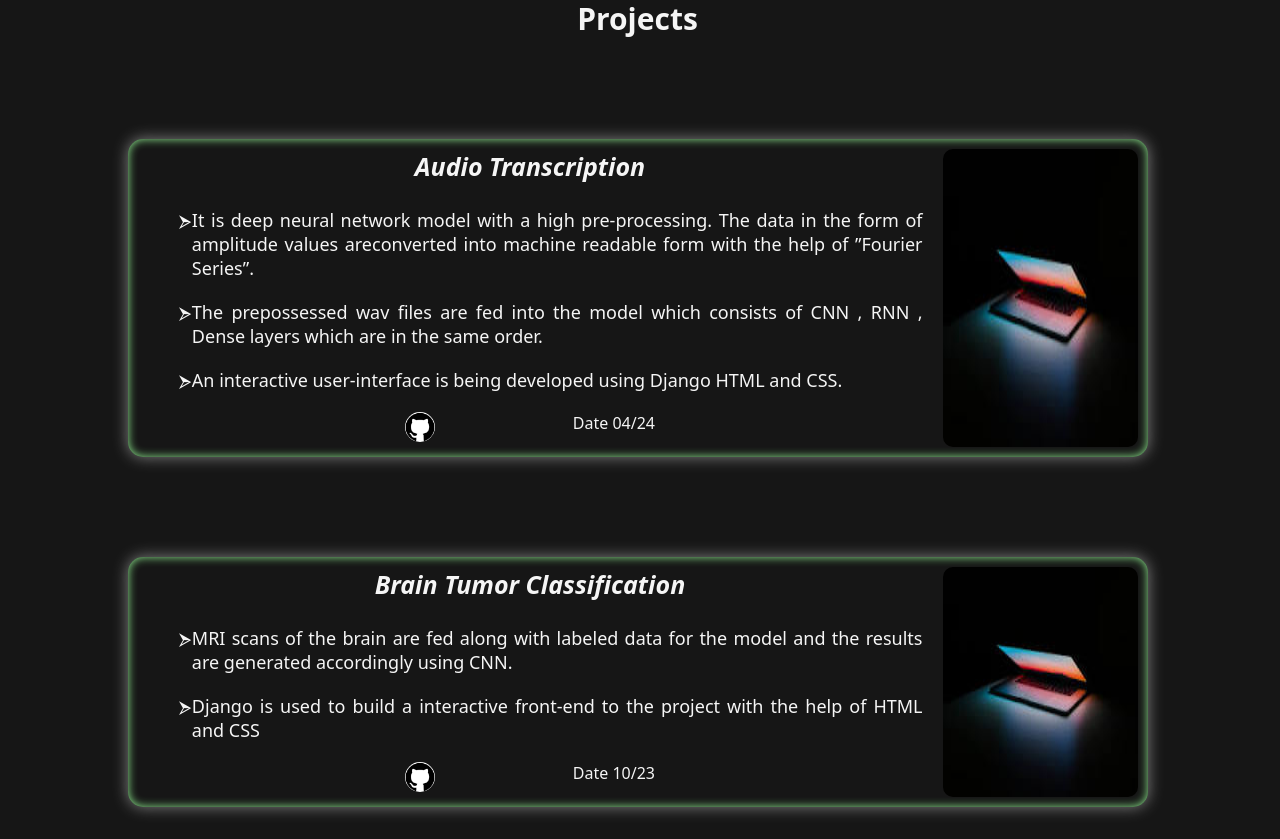
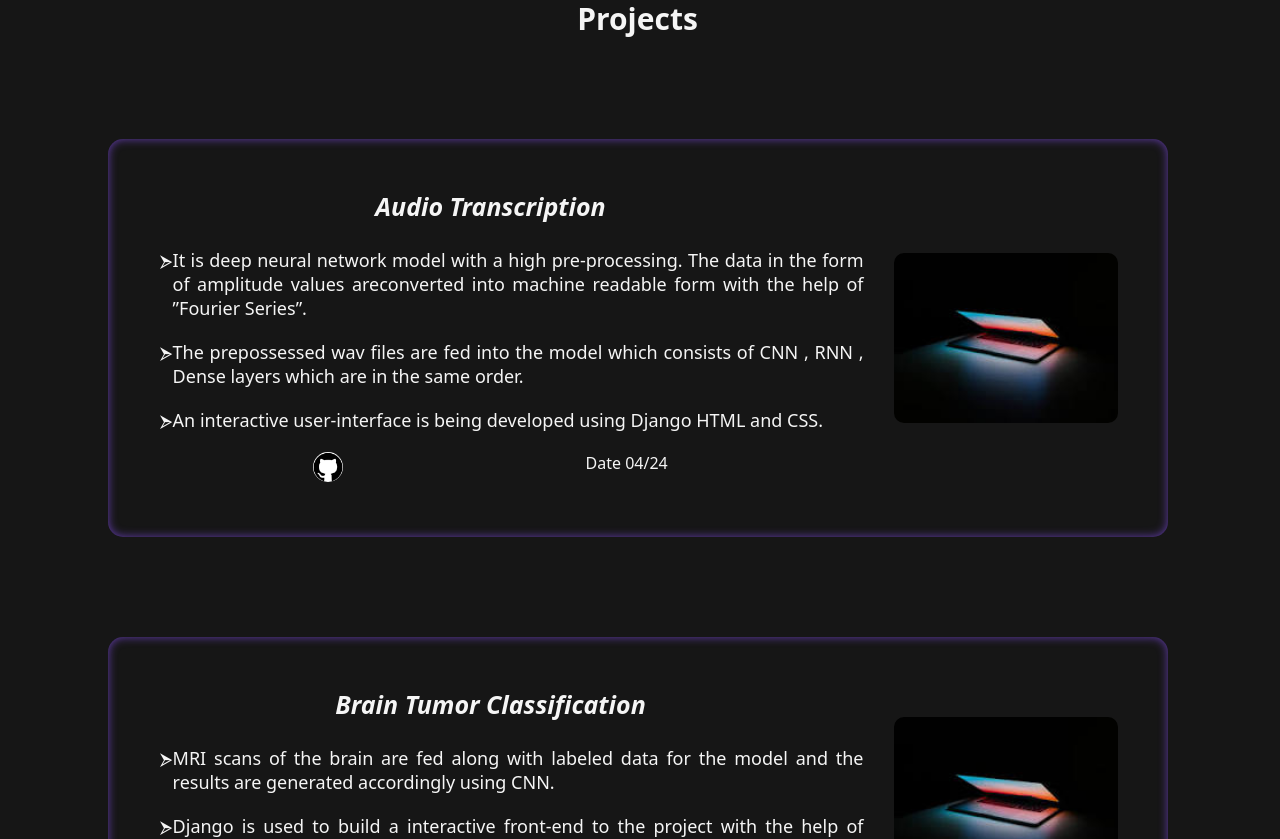
Before and after one commit to kumble-amith/my-portfolio, a React (Vite) app: page / in a window 1280 px wide. Shown: the part 840-1679 px from the top of the page. Built offline with nearby package versions, Linux system fonts and the light colour scheme; a web font is replaced by a local one.

Commit message:
CSS added

```diff
--- a/src/styles/style.scss
+++ b/src/styles/style.scss
@@ -1,3 +1,4 @@
+
 * {
   margin: 0;
   font-family: ui-sans-serif, system-ui, -apple-system, BlinkMacSystemFont,
@@ -86,16 +87,18 @@
       width: 95%;
       max-width: 1000px;
       display: flex;
-      padding: 10px;
+      align-items: center;
+      gap: 30px;
+      padding: 50px 10px;
+      padding-right: 50px;
       border-radius: 15px;
-      box-shadow: inset 0px 0px 10px lightgreen, 0px 0px 15px gray;
+      box-shadow: inset 0px 0px 10px #633dac;
 
       .content {
         display: flex;
         flex-direction: column;
         align-items: center;
         flex: 5;
-        padding-right: 20px;
         .project-title {
           padding-bottom: 25px;
           font-size: 25px;
@@ -105,10 +108,10 @@
         .desc {
           list-style-type: none;
           width: auto;
-          padding-left: 5%;
           font-size: 18px;
           text-align: justify;
           li {
+            // font-family: "Poetsen One", sans-serif;
             display: flex;
             align-items: flex-start;
             padding-bottom: 20px;
@@ -119,17 +122,21 @@
         }
         .pfooter {
           display: flex;
-          width: 250px;
-          justify-content: space-between;
+          width: 80%;
+          justify-content: space-around;
           img {
             border-radius: 50%;
             height: 30px;
+            &:hover{
+              transform: scale(1.5);
+            }
           }
         }
       }
       .pimg {
         flex: 1;
         border-radius: 10px;
+        height: 170px;
       }
     }
   }
```
